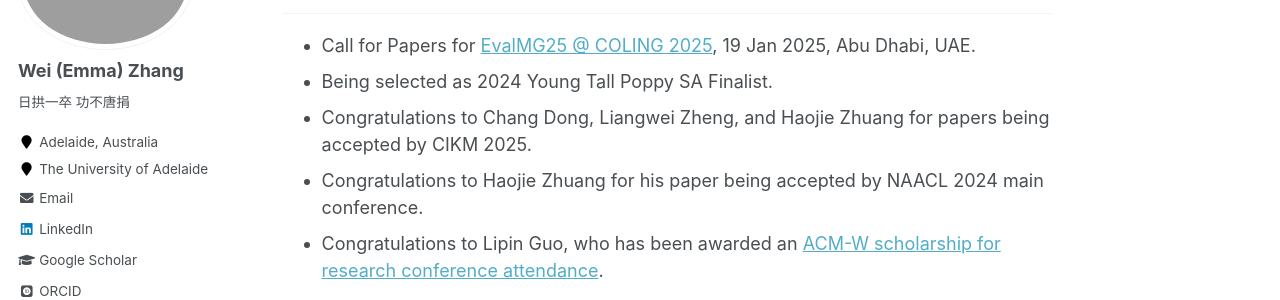
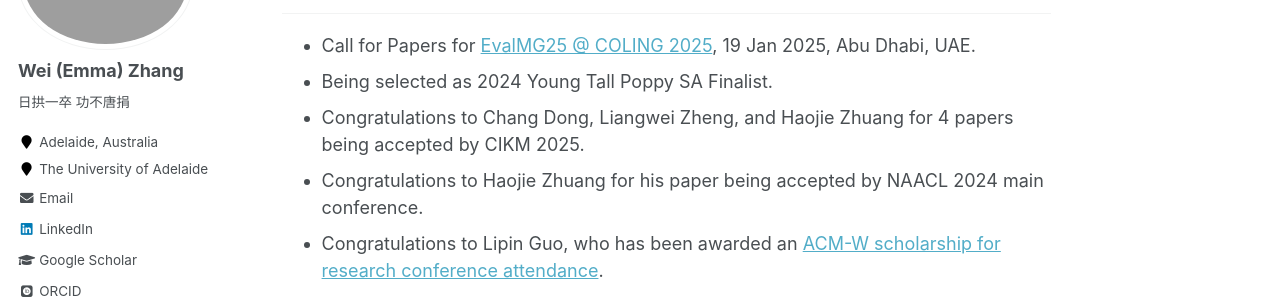
Before and after one commit to weiezhang/weiezhang.github.io, a Jekyll site: the page built from _pages/about.md, in a window 1280 px wide and 900 px high. Shown: the part 202-502 px from the top of the window. Built offline with Jekyll 4.4.1, drawn with Linux system fonts in a browser that asks for light colours; some web fonts are replaced.

Commit message:
Update about.md

```diff
--- a/_pages/about.md
+++ b/_pages/about.md
@@ -11,7 +11,7 @@ redirect_from:
 ## News
 * Call for Papers for [EvalMG25 @ COLING 2025](https://evalmg.github.io/), 19 Jan 2025, Abu Dhabi, UAE.
 * Being selected as 2024 Young Tall Poppy SA Finalist.
-* Congratulations to Chang Dong, Liangwei Zheng, and Haojie Zhuang for papers being accepted by CIKM 2025.
+* Congratulations to Chang Dong, Liangwei Zheng, and Haojie Zhuang for 4 papers being accepted by CIKM 2025.
 * Congratulations to Haojie Zhuang for his paper being accepted by NAACL 2024 main conference.
 * Congratulations to Lipin Guo, who has been awarded an [ACM-W scholarship for research conference attendance](https://women.acm.org/acm-w-scholarship-for-attendance-of-research-conferences-program/).
 
```
